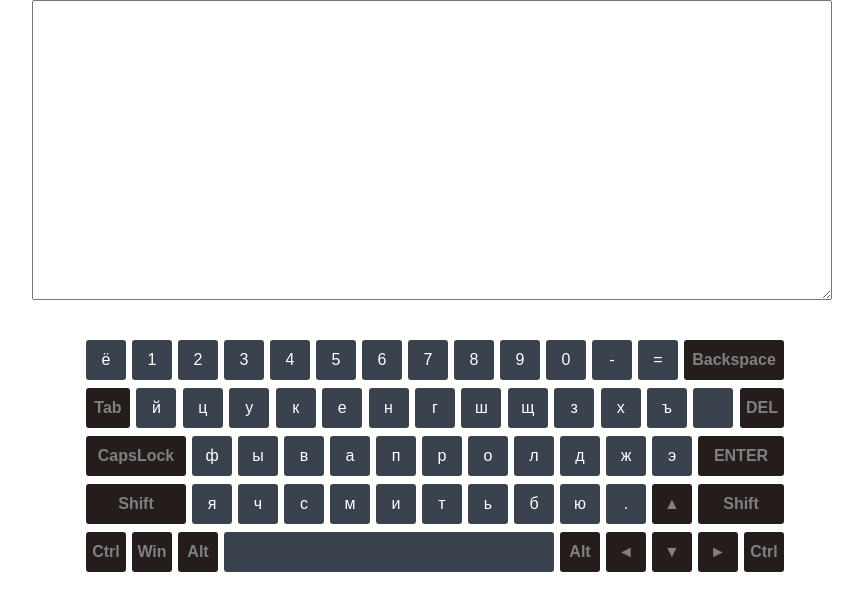
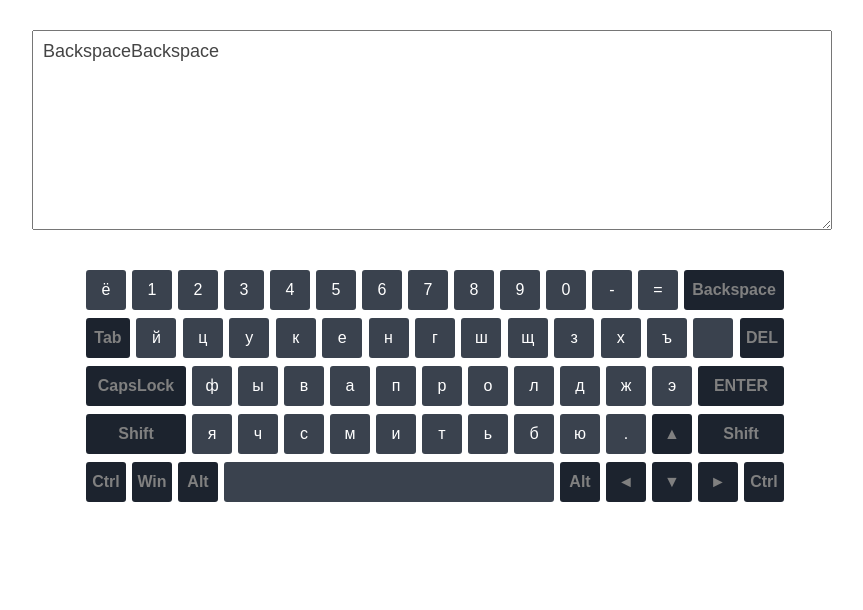
Before and after one commit to fcsmandrei/codejam-virtual-keyboard, a website built with webpack: page index.html in a window 1280 px wide. Both pictures are taken after a click on the element "Backspace". Shown: the whole page, without its empty margins (168-1031 px from the left). Built offline with nearby package versions, Linux system fonts and the light colour scheme.

Commit message:
feat: add keyboard type and mouse click

```diff
--- a/src/javascript/index.js
+++ b/src/javascript/index.js
@@ -35,3 +35,51 @@ function createMarkup() {
 }
 
 createMarkup();
+
+
+
+const keyboard =  document.querySelector('.keyboard');
+const textarea = document.querySelector('.textarea');
+
+function hover(event) {
+    let target = event.target || event.srcElement;
+    const textarea = document.querySelector('.textarea');
+    let key = target.closets('.key')
+
+    if(!key) return;
+    key.classList.add('.hover')
+
+
+}
+keyboard.addEventListener('mousover', hover);
+
+
+function typeBtn(e) {
+    let target = event.target || event.srcElement;
+    let key = target.closest('.key')
+
+    if(!key) return;
+
+    if(key) {
+        textarea.value += key.innerText;
+    }
+
+
+}
+
+keyboard.addEventListener('mousedown', typeBtn);
+
+
+function typeMouseBtn(e) {
+    let target = event.target || event.srcElement;
+    let key = target.closest('.case')
+
+    if(!key) return;
+    console.log(key.innerText.charCodeAt(0));
+    if (33 < key.innerText.charCodeAt() && 126 > key.innerText.charCodeAt() ||
+        1140 < key.innerText.charCodeAt() && 1105 > key.innerText.charCodeAt()) textarea.value += key.innerText;
+
+}
+
+
+keyboard.addEventListener('click', typeMouseBtn);
--- a/src/sass/style.scss
+++ b/src/sass/style.scss
@@ -12,13 +12,14 @@ body,
 
 
     .wrapper {
+        margin-top: 30px;
         width: 1200px;
         height: auto;
 
         .textarea {
             display: block;
             width: 800px;
-            height: 300px;
+            height: 200px;
             margin: 0 auto 10px;
             padding: 10px;
             font-size: 18px;
@@ -37,21 +38,7 @@ body,
                 justify-content: space-between;
                 margin-bottom: 4px;
 
-                .alt,
-                .arrow,
-                .backspace,
-                .capslock,
-                .ctrl,
-                .del,
-                .enter,
-                .shift,
-                .shift-right,
-                .tab,
-                .win {
-                    font-weight: 600;
-                    color: grey;
-                    background-color: #1c232e;
-                }
+
 
                 .key {
                     width: 40px;
@@ -71,13 +58,12 @@ body,
                     -ms-transition: border-radius .3s,background-color .2s;
                     -o-transition: border-radius .3s,background-color .2s;
 
-                    &.alt, &.arrow, &.backspace, &.capslock, &.ctrl, &.del, &.enter, &.shift, &.shift-right, &.tab, &.win {
-                        background: #251c1c;
-                        font-weight: 600;
-                        color: grey;
-                    }
+                   &:hover, &.hover {
+                       background-color:lighten(#3a424e,10%);;
 
-                    &:active {
+                   }
+
+                    &:active, &.active {
                         background-color: #5571ee;
                         border-radius: 50%;
                         -webkit-border-radius: 50%;
@@ -114,6 +100,22 @@ body,
 
                 }
 
+                .alt,
+                .arrow,
+                .backspace,
+                .capslock,
+                .ctrl,
+                .del,
+                .enter,
+                .shift,
+                .shift-right,
+                .tab,
+                .win {
+                    font-weight: 600;
+                    color: grey;
+                    background-color: #1c232e;
+                }
+
                 .tab, .del {
                     width: 44px;
                 }
```
Also changed, not shown: dist/main.js, dist/style.css.
